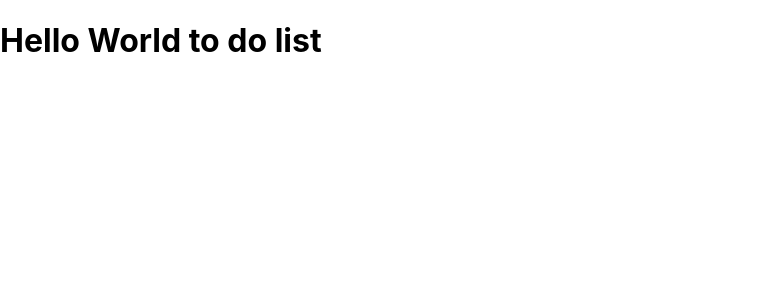
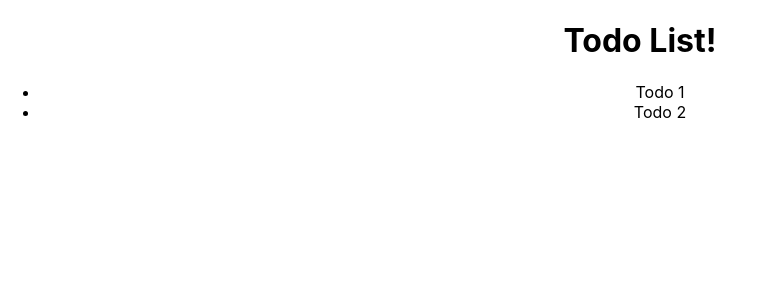
Before and after one commit to Emmanuel-Ingwe/todo-list, a React (Create React App) app: page / in a window 1280 px wide. Shown: the top 300 px of the page, without its empty margins (0-775 px from the left). Built offline with nearby package versions, Linux system fonts and the light colour scheme.

Commit message:
component

```diff
--- a/src/App.js
+++ b/src/App.js
@@ -1,7 +1,15 @@
-import './App.css';
+import React, { Component } from "react";
+import TodoList from "./TodoList";
+import "./App.css";
 
-function App() {
-  return <h1>Hello World to do list </h1>;
+class App extends Component {
+  render() {
+    return (
+      <div className="App">
+        <TodoList />
+      </div>
+    );
+  }
 }
 
 export default App;
```
